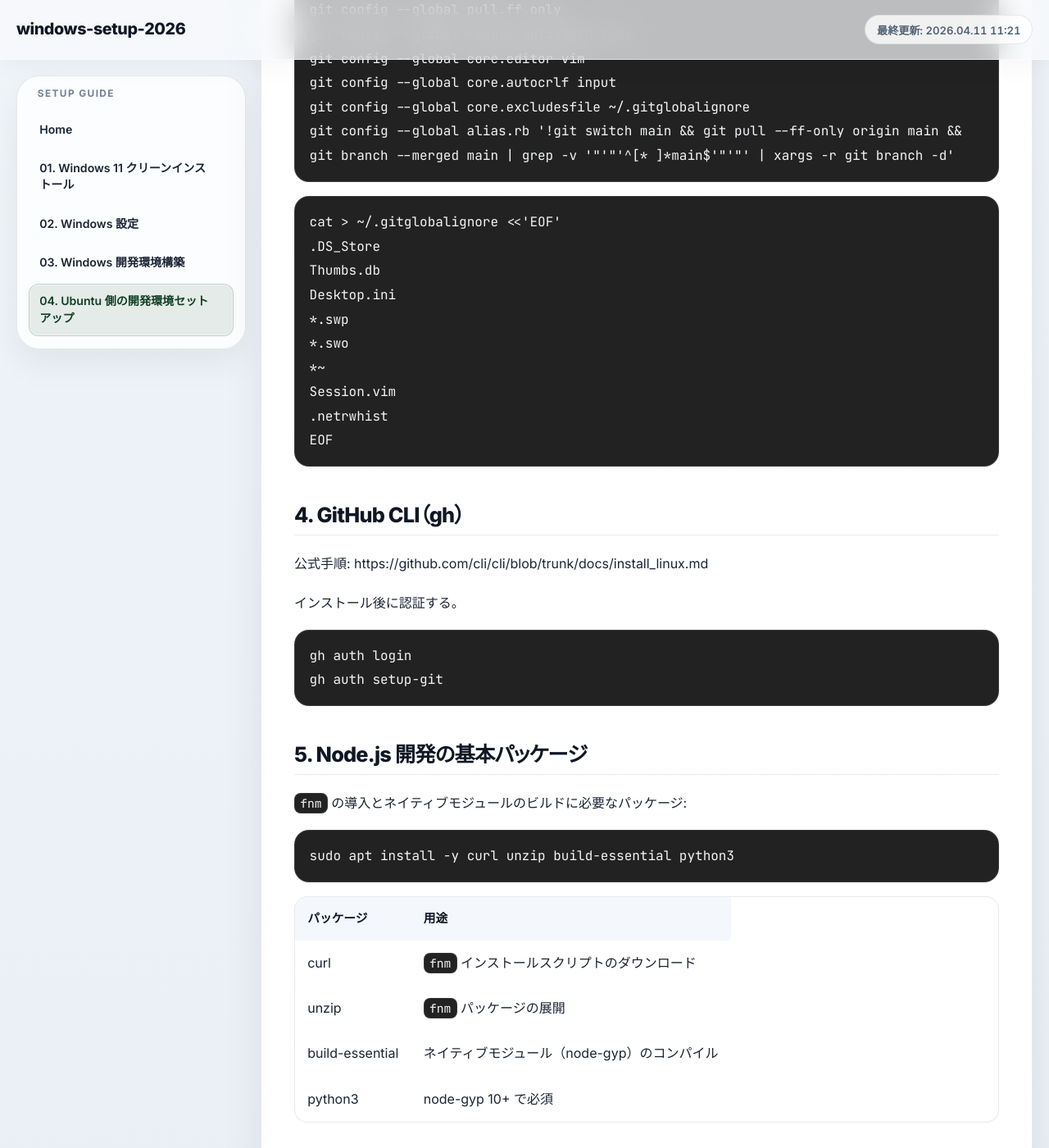
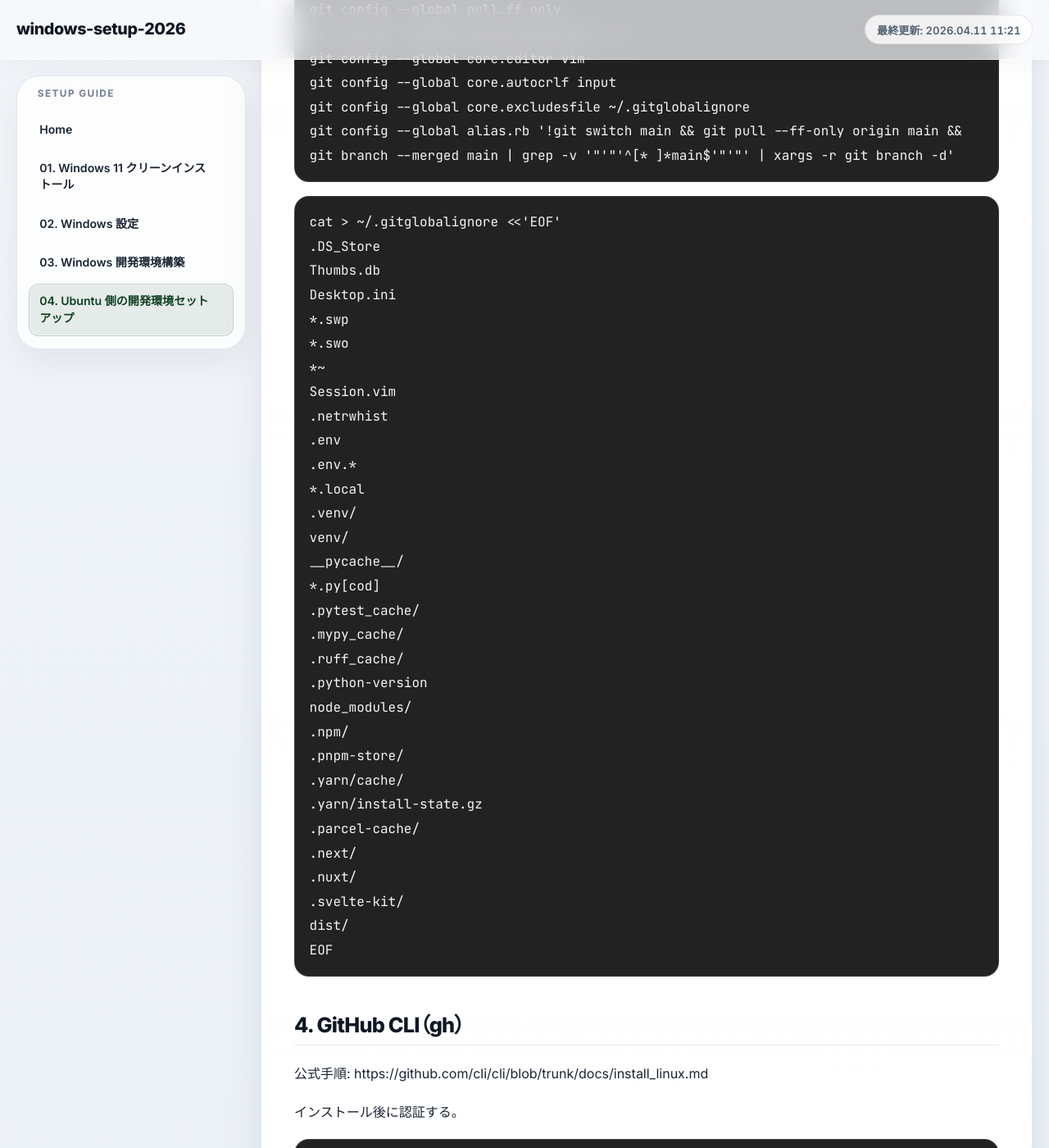
Before and after one commit to koumatsumoto/windows-setup-2026, a Jekyll site: the page built from docs/04-UBUNTU-SETUP.md, in a window 1280 px wide and 1400 px high, scrolled down 1265 px. Shown: the whole window at 82% size. Built offline with Jekyll 4.4.1, drawn with Linux system fonts in a browser that asks for light colours; our own code applies the rules of GitHub Pages for plain Markdown files.

Commit message:
docs(git): expand global ignore defaults
**作業背景**
- .gitglobalignore に認証情報系と Node.js、Python でよく出る個人環境ファイルも追加したい要望があった
- Windows と Ubuntu の両方で同じ運用を取れるように、共通の例として整理する必要があった

**計画と理由**
- 既存の .gitglobalignore 例に、誤って追跡しやすい .env 系とローカル専用ファイルを追加する
- Node.js と Python については依存物、キャッシュ、仮想環境など、グローバル除外に向く代表的なものへ絞る

**作業内容と結果**
- docs/03-WINDOWS-DEVELOPMENT-SETUP.md の .gitglobalignore 例に .env、.env.*、*.local を追加した
- docs/03-WINDOWS-DEVELOPMENT-SETUP.md の .gitglobalignore 例に Python と Node.js の代表的な生成物とキャッシュを追加した
- docs/04-UBUNTU-SETUP.md にも同じ .gitglobalignore 例を反映し、両環境で共通化した

````diff
--- a/docs/04-UBUNTU-SETUP.md
+++ b/docs/04-UBUNTU-SETUP.md
@@ -57,6 +57,27 @@ Desktop.ini
 *~
 Session.vim
 .netrwhist
+.env
+.env.*
+*.local
+.venv/
+venv/
+__pycache__/
+*.py[cod]
+.pytest_cache/
+.mypy_cache/
+.ruff_cache/
+.python-version
+node_modules/
+.npm/
+.pnpm-store/
+.yarn/cache/
+.yarn/install-state.gz
+.parcel-cache/
+.next/
+.nuxt/
+.svelte-kit/
+dist/
 EOF
 ```
 
````
Also changed, not shown: docs/03-WINDOWS-DEVELOPMENT-SETUP.md (+21 -0 lines).
